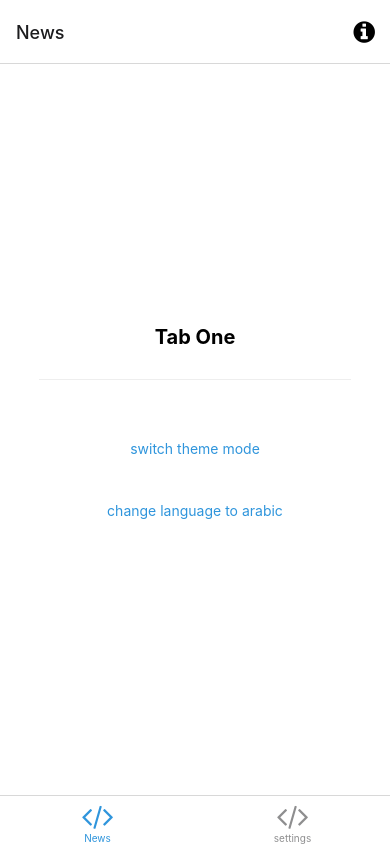
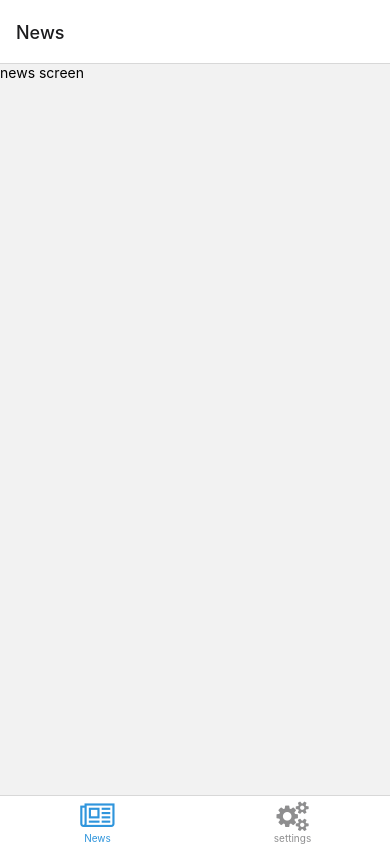
Before and after one commit to kholood-ea/newsFeed-ReactNative, a React Native app: screen /NewsFeed in a window 390 px wide. Built offline with nearby package versions, Linux system fonts and the light colour scheme; what expo-linking would draw is missing.

Commit message:
fix:add news screen

```diff
--- a/navigation/index.js
+++ b/navigation/index.js
@@ -3,7 +3,7 @@
  * https://reactnavigation.org/docs/getting-started
  *
  */
-import { FontAwesome } from "@expo/vector-icons";
+import { FontAwesome, Entypo } from "@expo/vector-icons";
 import { createBottomTabNavigator } from "@react-navigation/bottom-tabs";
 import {
   NavigationContainer,
@@ -12,14 +12,12 @@ import {
 } from "@react-navigation/native";
 import { createNativeStackNavigator } from "@react-navigation/native-stack";
 import * as React from "react";
-import { ColorSchemeName, Pressable } from "react-native";
 
 import Colors from "../constants/Colors";
-import useColorScheme from "../hooks/useColorScheme";
 import ModalScreen from "../screens/ModalScreen";
 import NotFoundScreen from "../screens/NotFoundScreen";
-import TabOneScreen from "../screens/TabOneScreen";
 import TabTwoScreen from "../screens/TabTwoScreen";
+import NewsFeed from "../screens/NewsFeed";
 
 import LinkingConfiguration from "./LinkingConfiguration";
 import { useThemeContext } from "../context/ThemeContext";
@@ -80,40 +78,27 @@ function BottomTabNavigator() {
 
   return (
     <BottomTab.Navigator
-      initialRouteName="TabOne"
+      initialRouteName="NewsFeed"
       screenOptions={{
         tabBarActiveTintColor: Colors[theme].tint,
       }}
     >
       <BottomTab.Screen
-        name="TabOne"
-        component={TabOneScreen}
-        options={({ navigation }) => ({
+        name="NewsFeed"
+        component={NewsFeed}
+        options={{
           title: trans[language].cnews,
-          tabBarIcon: ({ color }) => <TabBarIcon name="code" color={color} />,
-          headerRight: () => (
-            <Pressable
-              onPress={() => navigation.navigate("Modal")}
-              style={({ pressed }) => ({
-                opacity: pressed ? 0.5 : 1,
-              })}
-            >
-              <FontAwesome
-                name="info-circle"
-                size={25}
-                color={Colors[theme].text}
-                style={{ marginRight: 15 }}
-              />
-            </Pressable>
+          tabBarIcon: ({ color }) => (
+            <TabBarIcon name="newspaper-o" color={color} />
           ),
-        })}
+        }}
       />
       <BottomTab.Screen
         name="TabTwo"
         component={TabTwoScreen}
         options={{
           title: trans[language].settings,
-          tabBarIcon: ({ color }) => <TabBarIcon name="code" color={color} />,
+          tabBarIcon: ({ color }) => <TabBarIcon name="gears" color={color} />,
         }}
       />
     </BottomTab.Navigator>
--- /dev/null
+++ b/screens/NewsFeed/index.js
@@ -0,0 +1,12 @@
+import React, { Component } from "react";
+
+// import { Text } from "react-native";
+import { Text, View } from "../../components/Themed";
+
+export default function () {
+  return (
+    <>
+      <Text>news screen</Text>
+    </>
+  );
+}
```
